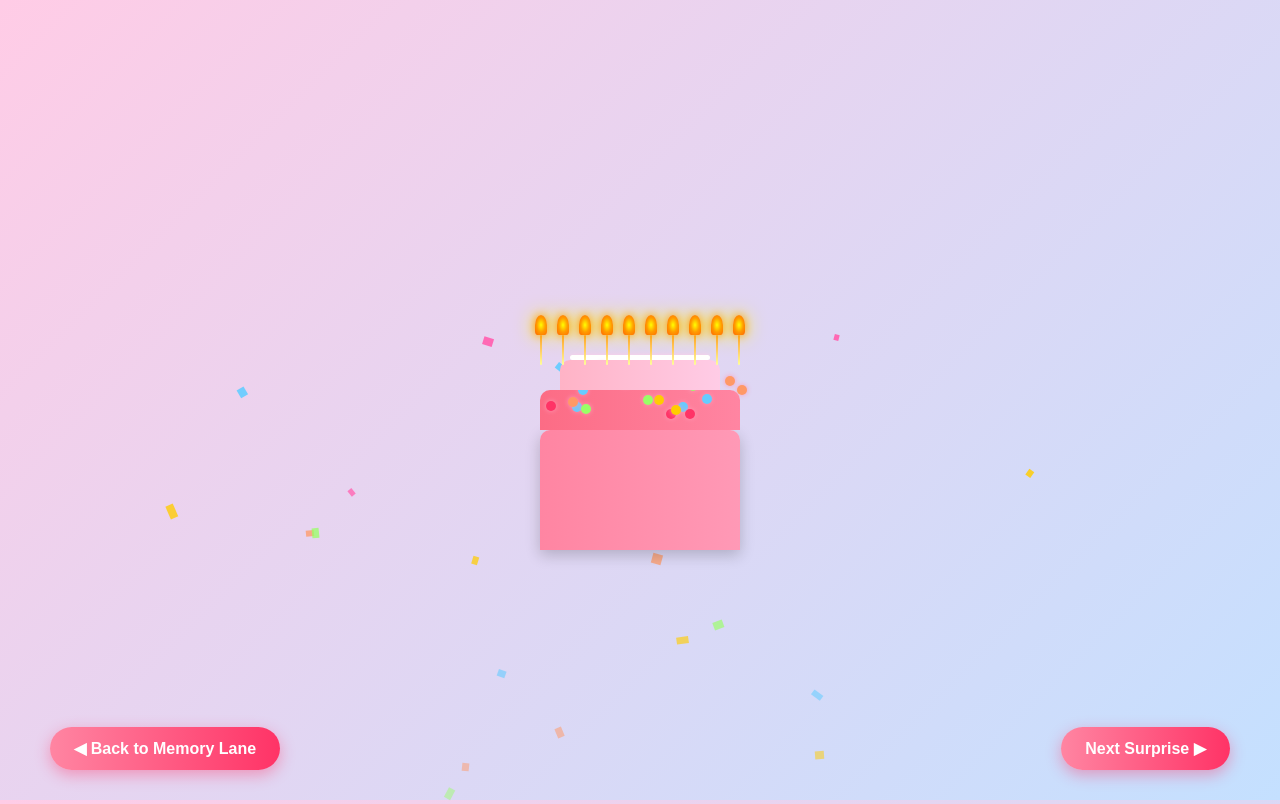
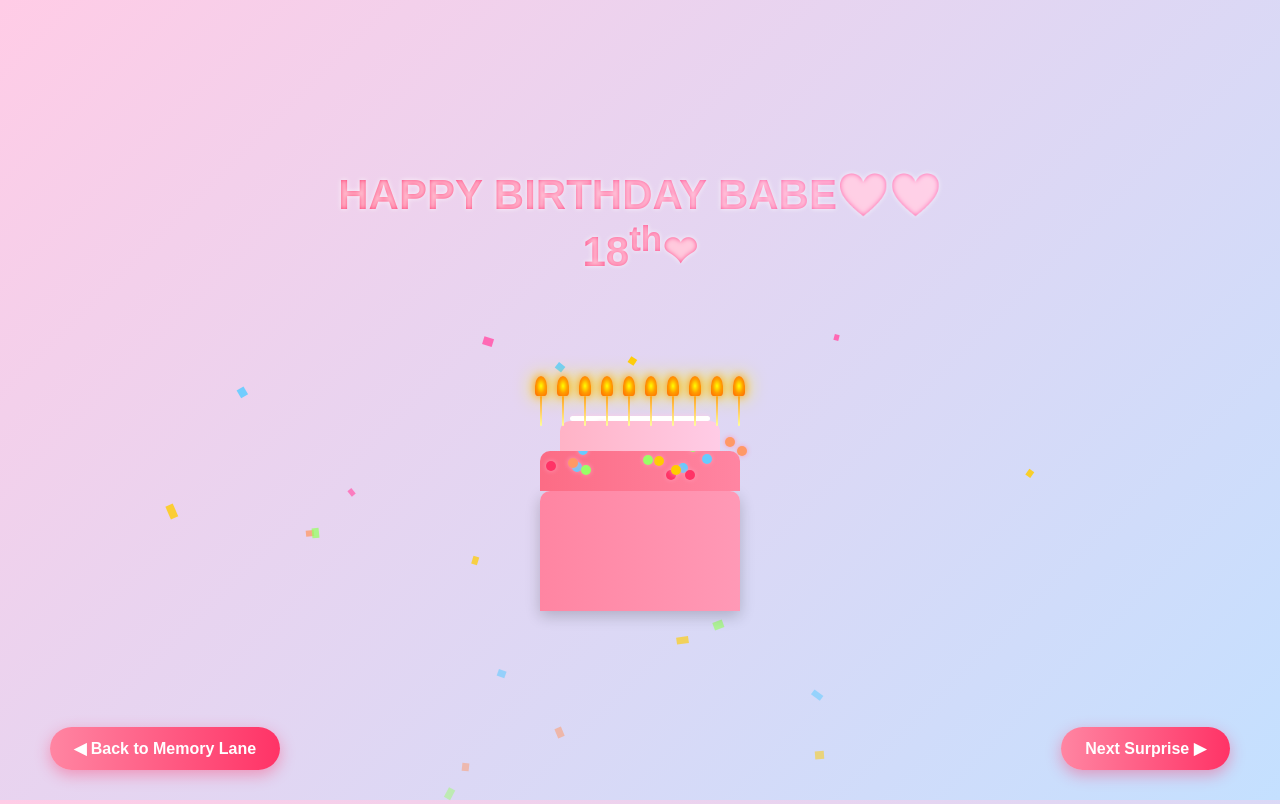
Before and after one commit to prashanttharu175/happy_birthday, a plain HTML site: page cake.html in a window 1280 px wide. Shown: the top 804 px of the page. Drawn offline with Linux system fonts and the light colour scheme.

Commit message:
Update cake.html

```diff
--- a/cake.html
+++ b/cake.html
@@ -23,6 +23,19 @@
         justify-content: center;
         overflow: hidden;
         position: relative;
+      }
+
+      .hbd{
+        text-align: center;
+        font-family: Arial, Helvetica, sans-serif;
+        color: #ff3366;
+        font-size: 28px;
+        margin-bottom: 15px;
+        text-shadow: 0 0 5px rgba(255, 255, 255, 0.7);
+        background: linear-gradient(45deg, #ff3366, #ff66b3);
+        -webkit-background-clip: text;
+        -webkit-text-fill-color: transparent;
+        background-clip: text;
       }
 
       /* Floating Balloons */
@@ -533,6 +546,13 @@
     data-new-gr-c-s-check-loaded="14.1235.0"
     data-gr-ext-installed=""
   >
+
+    <div class="hbd">
+      <h2>HAPPY BIRTHDAY BABE🤍🤍</h2>
+      <h2>18<sup>th</sup>❤</h2>
+    </div>
+
+
     <!-- Balloons and Confetti will be added by JavaScript -->
 
     <!-- Birthday Cake -->
```
